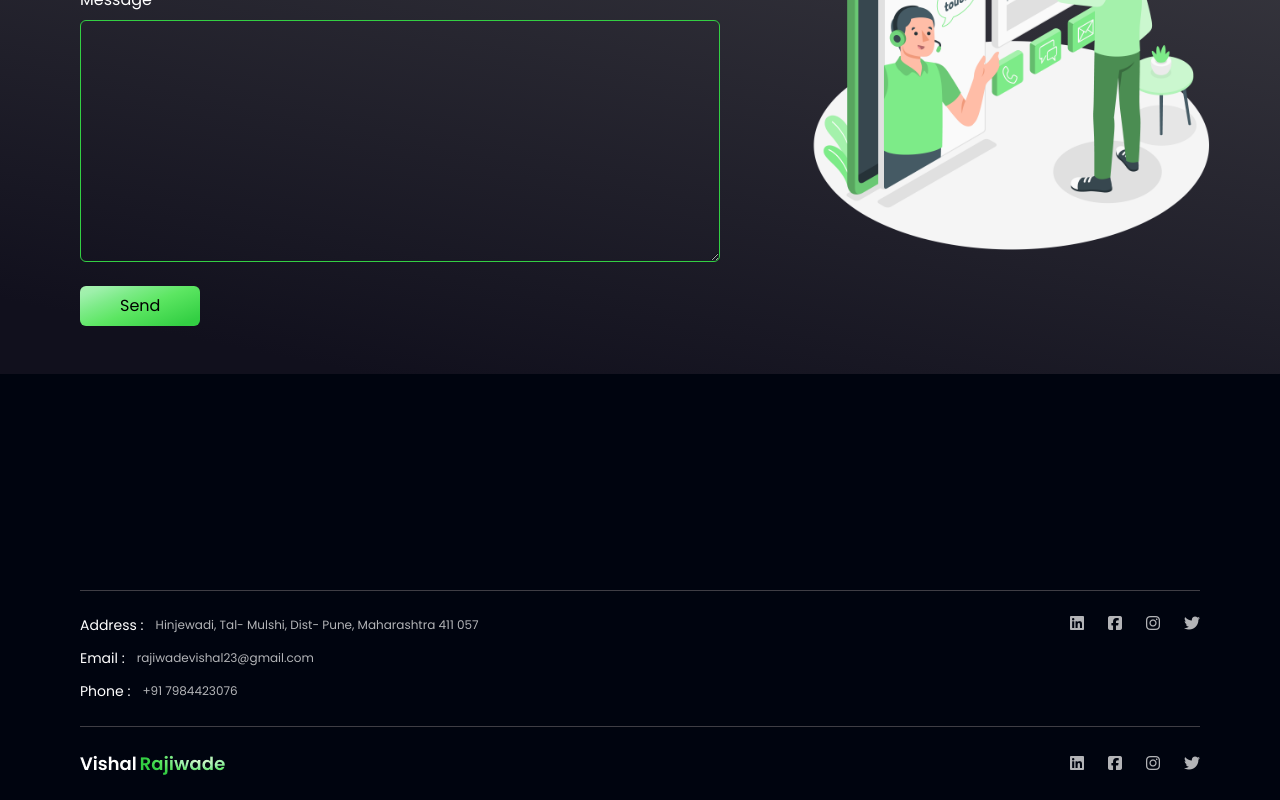
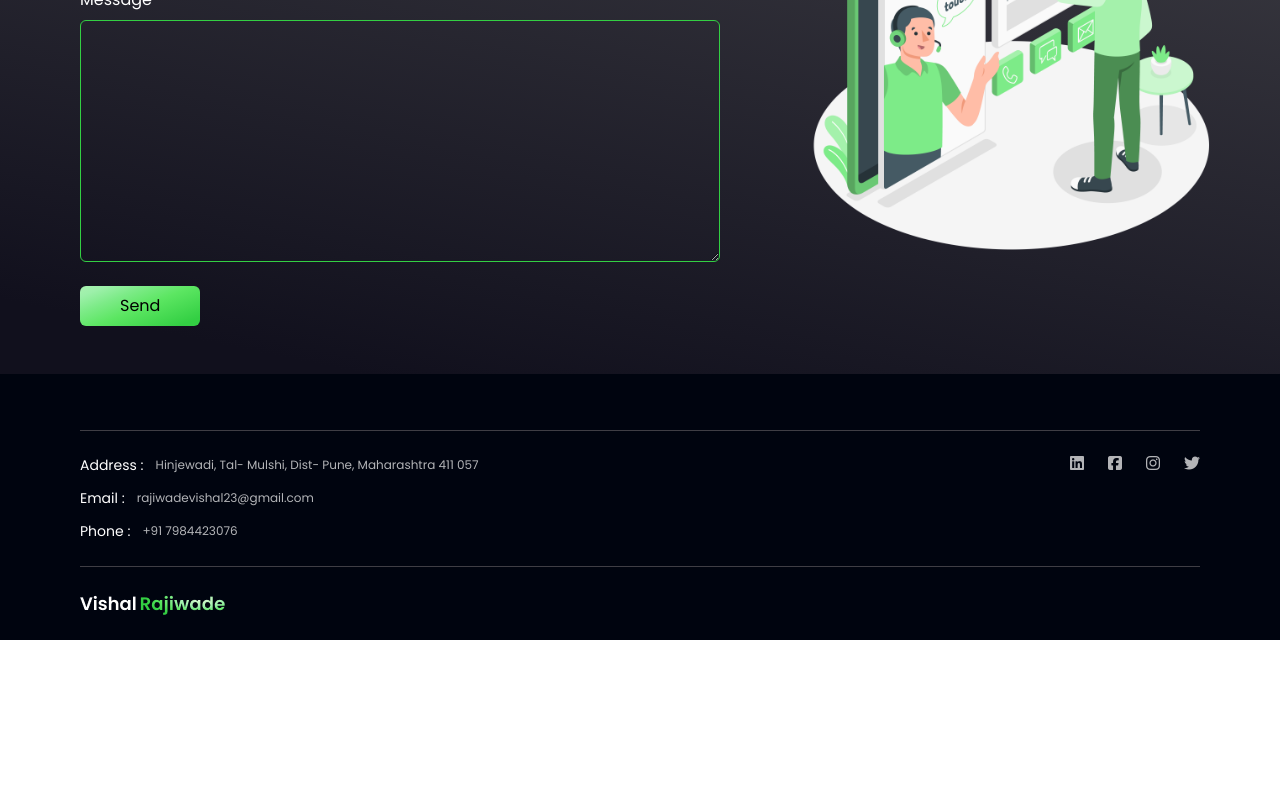
Before and after one commit to vishalrajiwade/Portfolio-Website, a React (Create React App) app: page / in a window 1280 px wide. Shown: the part 3404-4204 px from the top of the page. After the commit the page ends 4044 px from the top, so only its background shows below. Built offline with nearby package versions, Linux system fonts and the light colour scheme.

Commit message:
Fixed Footer for All screens

```diff
--- a/src/components/Footer.jsx
+++ b/src/components/Footer.jsx
@@ -4,7 +4,7 @@ import { logo } from "../Assets/index"
 
 const Footer = () => {
   return (
-    <div className="mt-8 py-6 lg:mt-48 mx-6 md:mx-8 lg:mx-12 xl:mx-20 2xl:mx-24">
+    <div className="mt-8 py-6 mx-6 md:mx-8 lg:mx-12 xl:mx-20 2xl:mx-24">
       <div className="w-full h-[1px] bg-[#3F3E45] mb-6"></div>
       <div className="flex justify-between items-start">
         <div className="flex flex-col gap-3">
@@ -35,7 +35,7 @@ const Footer = () => {
       <div className="w-full h-[1px] bg-[#3F3E45] mt-6 mb-6"></div>
       <div className="flex justify-between items-center">
         <img src={logo} alt="Logo" />
-        <div className="flex justify-between items-center gap-6 opacity-70">
+        <div className="flex justify-between items-center gap-6 opacity-70 md:hidden">
           <i class="fa-brands fa-linkedin cursor-pointer text-white"></i>
           <i className="fa-brands fa-square-facebook text-white hover:text-blue-500 cursor-pointer"></i>
           <i className="fa-brands fa-instagram text-white hover:text-red-400-500 cursor-pointer"></i>
```
